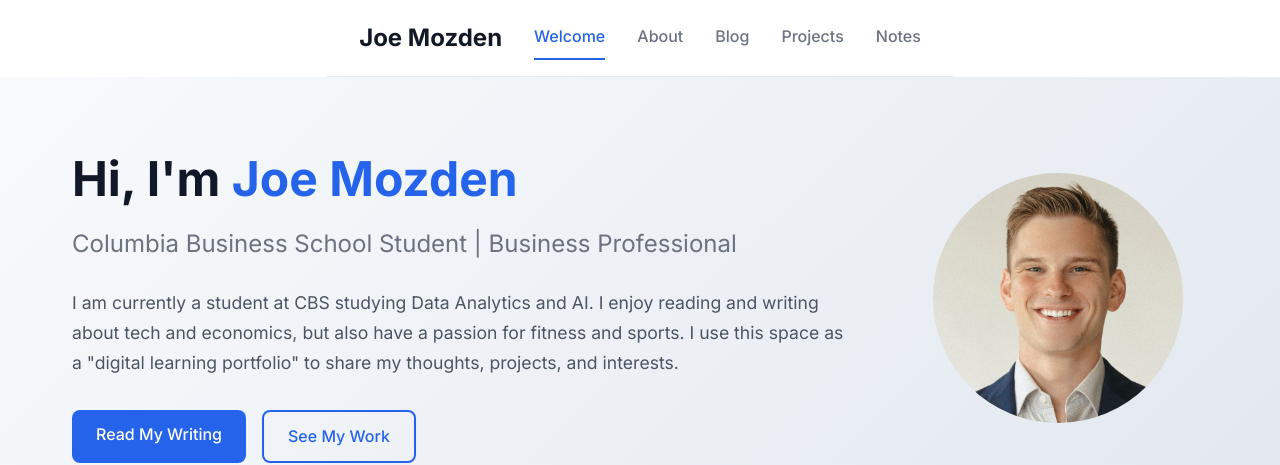
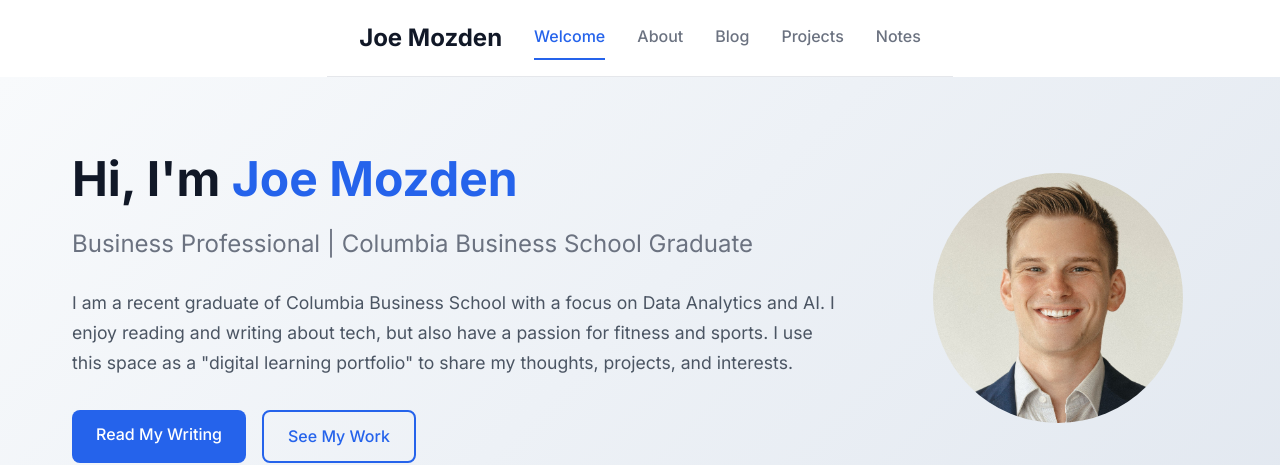
Before and after one commit to jmozden3/jmozden3.github.io, a Jekyll site: the page built from index.html, in a window 1280 px wide. Shown: the top 465 px of the page. Built offline with Jekyll 4.4.1, drawn with Linux system fonts in a browser that asks for light colours; the list of posts is cut into pages by our own code.

Commit message:
Update homepage and blog copy for post-graduation
Co-Authored-By: Claude Fable 5 <noreply@anthropic.com>

```diff
--- a/blog.html
+++ b/blog.html
@@ -7,7 +7,7 @@ permalink: /blog/
 <div class="page-header">
     <div class="section-content">
         <h1>Blog</h1>
-        <p class="page-subtitle">Writing about tech, economics, and other interesting stuff</p>
+        <p class="page-subtitle">Writing about tech, sports, and other bits and bobs</p>
         {% include subscribe.html %}
     </div>
 </div>
--- a/index.html
+++ b/index.html
@@ -7,10 +7,10 @@ title: Welcome
     <div class="hero-content">
         <div class="hero-text">
             <h1>Hi, I'm <span class="highlight">Joe Mozden</span></h1>
-            <h2>Columbia Business School Student | Business Professional </h2>
+            <h2> Business Professional | Columbia Business School Graduate</h2>
             <p class="hero-description">
-                I am currently a student at CBS studying Data Analytics and AI.
-                I enjoy reading and writing about tech and economics, but also have a passion for fitness and sports.
+                I am a recent graduate of Columbia Business School with a focus on Data Analytics and AI.
+                I enjoy reading and writing about tech, but also have a passion for fitness and sports.
                 I use this space as a "digital learning portfolio" to share my thoughts, projects, and interests.
             </p>
             <div class="hero-actions">
```
